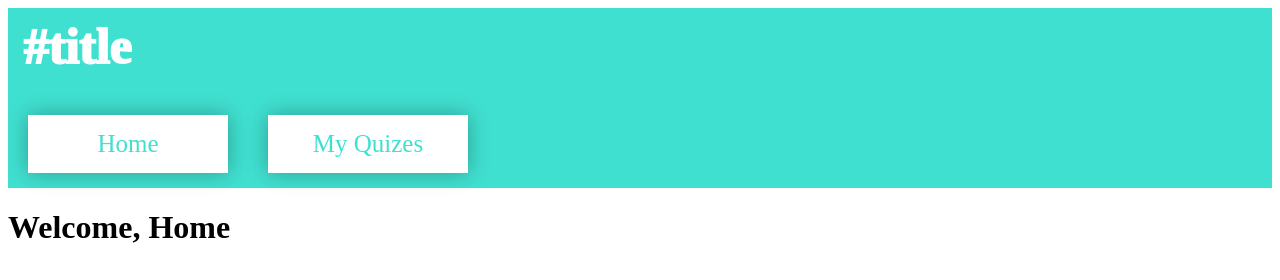
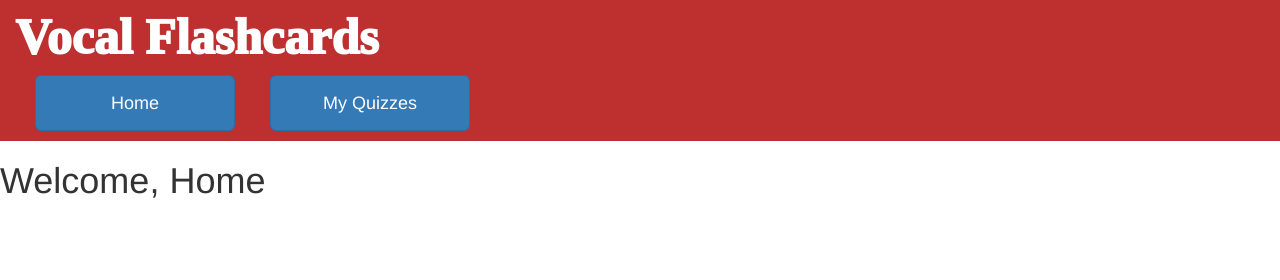
Before and after one commit to MahirJhaveri/Vocal_Flashcards, a React app: page / in a window 1280 px wide. Built offline with nearby package versions, Linux system fonts and the light colour scheme.

Commit message:
Addded Node Dependencies and changed basic header style

```diff
--- a/package.json
+++ b/package.json
@@ -3,10 +3,11 @@
   "version": "0.1.0",
   "private": true,
   "dependencies": {
+    "@google-cloud/datastore": "^1.4.0",
     "react": "^16.3.1",
     "react-dom": "^16.3.1",
-    "react-scripts": "1.1.4",
-    "react-router": "3.2.0"
+    "react-router": "3.2.0",
+    "react-scripts": "1.1.4"
   },
   "scripts": {
     "start": "react-scripts start",
--- a/public/index.html
+++ b/public/index.html
@@ -7,6 +7,8 @@
 
     <link rel="manifest" href="%PUBLIC_URL%/manifest.json">
     <link rel="shortcut icon" href="%PUBLIC_URL%/favicon.ico">
+    <!-- Latest compiled and minified CSS -->
+    <link rel="stylesheet" href="https://maxcdn.bootstrapcdn.com/bootstrap/3.3.7/css/bootstrap.min.css" integrity="sha384-BVYiiSIFeK1dGmJRAkycuHAHRg32OmUcww7on3RYdg4Va+PmSTsz/K68vbdEjh4u" crossorigin="anonymous">
 
     <title>React App</title>
   </head>
--- a/src/Components/Header.js
+++ b/src/Components/Header.js
@@ -8,10 +8,10 @@ export default class Header extends React.Component{
   render(){
     return(
       <div className='Header'>
-        <h1 id="title">#title</h1>
+        <h1 id="title">Vocal Flashcards</h1>
         <div className='Navbar'>
-          <Link to='/home'><button className='Link'>Home</button></Link>
-          <Link to='/quizesList'><button className='Link'>My Quizes</button></Link>
+          <Link to='/home'><button className='btn btn-primary btn-lg page-buttons'>Home</button></Link>
+          <Link to='/quizesList'><button className='btn btn-primary btn-lg page-buttons'>My Quizzes</button></Link>
         </div>
       </div>
     );
--- a/src/Stylesheets/Header.css
+++ b/src/Stylesheets/Header.css
@@ -2,7 +2,7 @@
   position: sticky;
   left: 0;
   top: 0;
-  background: turquoise;
+  background: rgb(190, 47, 47);
   width: 100%;
   display: run-in;
   padding-left: 0px;
@@ -45,3 +45,11 @@
   font-weight: 1000;
   font-size: 50px;
 }
+
+.page-buttons{
+  margin-bottom: 10px;
+  margin-left: 35px;
+  padding: 15px 32px;
+  width: 200px;
+
+}
```
Also changed, not shown: 4 other files.
